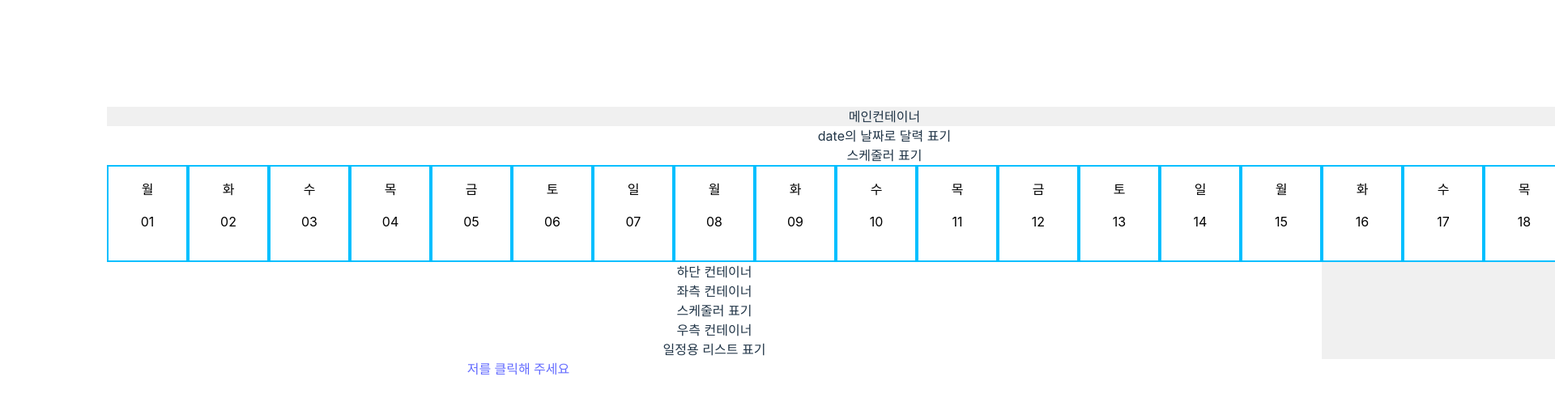
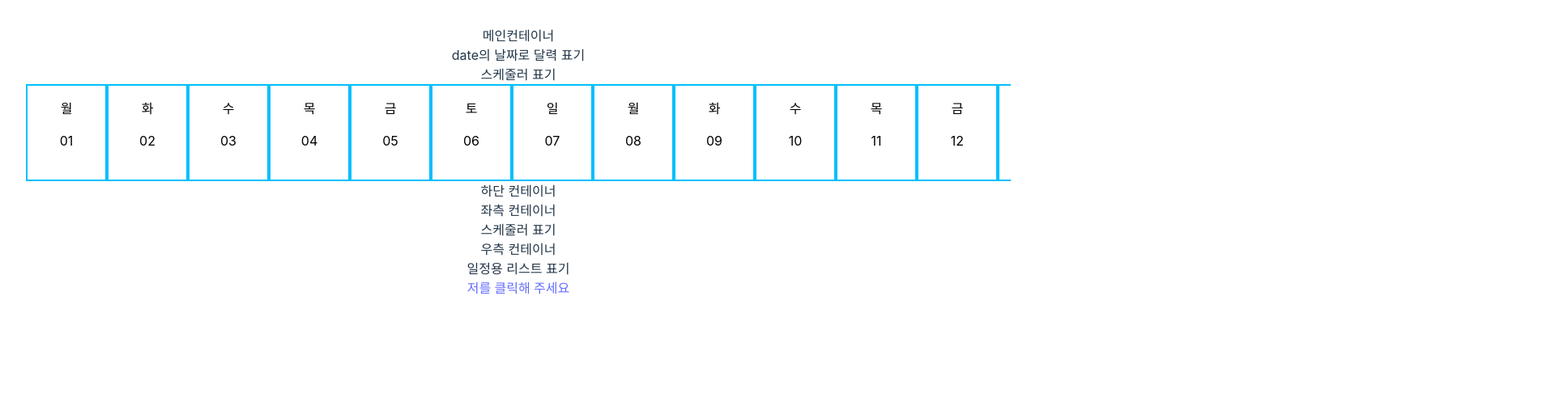
Before and after one commit to JayJHFE/React-Scheduler, a React (Vite) app in the folder PortFolio-vite/: page /scheduler in a window 1280 px wide. Shown: the top 502 px of the page at 81% size, 1920 px wide, since content can reach past the window. Built offline with nearby package versions, Linux system fonts and the light colour scheme.

Commit message:
스케줄러 스타일 수정

```diff
--- a/PortFolio-vite/GlobalStyle.ts
+++ b/PortFolio-vite/GlobalStyle.ts
@@ -6,6 +6,7 @@ const GlobalStyle = createGlobalStyle`
         padding: 0;
         box-sizing: border-box;
         baground-color: #f0f0f0;
+        height: 100vh;
     }
 
     *, *::before, *::after {
--- a/PortFolio-vite/src/App.tsx
+++ b/PortFolio-vite/src/App.tsx
@@ -3,20 +3,19 @@ import Home from "./page/home/index.tsx";
 import Main from "./page/main/index.tsx";
 import Scheduler from "./page/scheduler/index.tsx";
 import { Link, Route, Routes } from "react-router-dom";
-import * as S from "./css/mainStyle";
 
 function App() {
   return (
-    <>
-      <S.Body>
+    <div>
+      <body>
         <Routes>
           <Route path="/" element={<Home />} />
           <Route path="/main" element={<Main />} />
           <Route path="/scheduler" element={<Scheduler />} />
         </Routes>
         <Link to="/">저를 클릭해 주세요</Link>
-      </S.Body>
-    </>
+      </body>
+    </div>
   );
 }
 
--- a/PortFolio-vite/src/css/mainStyle.ts
+++ b/PortFolio-vite/src/css/mainStyle.ts
@@ -1,13 +1,5 @@
 import styled from "styled-components";
 
-export const Body = styled.div`
-  width: 100%;
-  padding: 100px;
-`;
-export const Container = styled.div`
-  width: 1920px;
-  background-color: #f0f0f0;
-`;
-export const innerContainer = styled.div`
-  width: 1500px;
-`;
+export const Body = styled.div``;
+export const Container = styled.div``;
+export const innerContainer = styled.div``;
--- a/PortFolio-vite/src/css/scheduler.ts
+++ b/PortFolio-vite/src/css/scheduler.ts
@@ -4,6 +4,6 @@ export const rowScheduler = styled.div`
   display: flex;
   flex-direction: row;
   overflow-x: auto;
-  width: 1920px;
+  width: 100%;
   white-space: nowrap;
 `;
```
